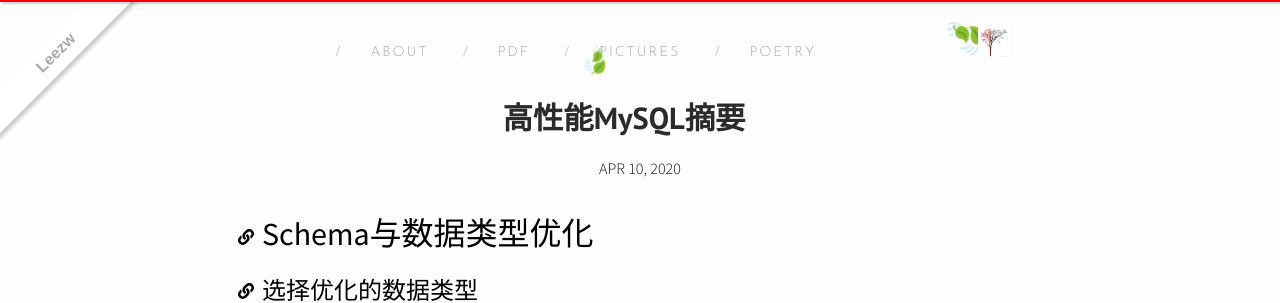
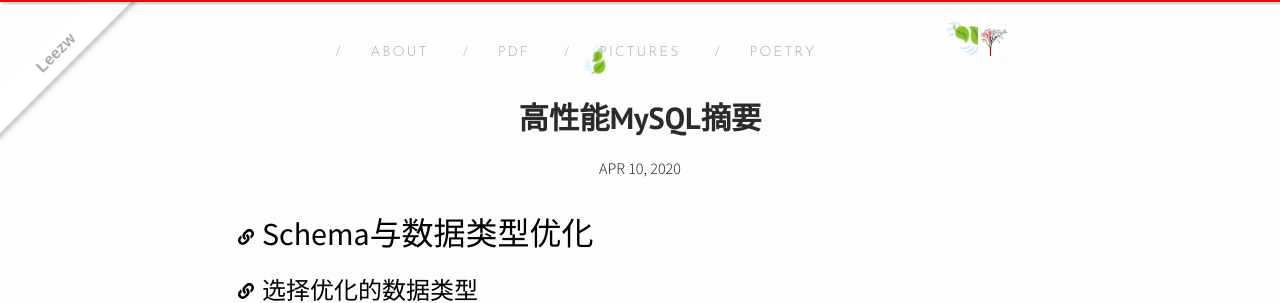
Before and after one commit to quantum-li/quantum-li.github.io, a Jekyll site: the page built from _posts/2020-04-10-high-performance-mysql.md, in a window 1280 px wide. Shown: the top 303 px of the page. Built offline with Jekyll 4.4.1, drawn with Linux system fonts in a browser that asks for light colours; nearby versions of some CDN libraries; comment, search, counter and statistics services are not loaded.

Commit message:
Update style.scss

```diff
--- a/css/style.scss
+++ b/css/style.scss
@@ -127,7 +127,6 @@
  * Headings
  */
 h1, h2, h3, h4, h5, h6 {
-    margin-left: -2rem;
     font-weight: $base-font-weight;
 }
 
@@ -523,15 +522,19 @@
     object-fit: cover;
   }
     h1 {
+    margin-left: -2rem;
     font-size: 2rem;
    }
   h2 {
+    margin-left: -2rem;
     font-size: 1.5rem;
   }
   h3 {
+    margin-left: -2rem;
     font-size: 1.3rem;
   }
   h4 {
+    margin-left: -2rem;
     font-size: 1.2rem;
   }
 }
```
